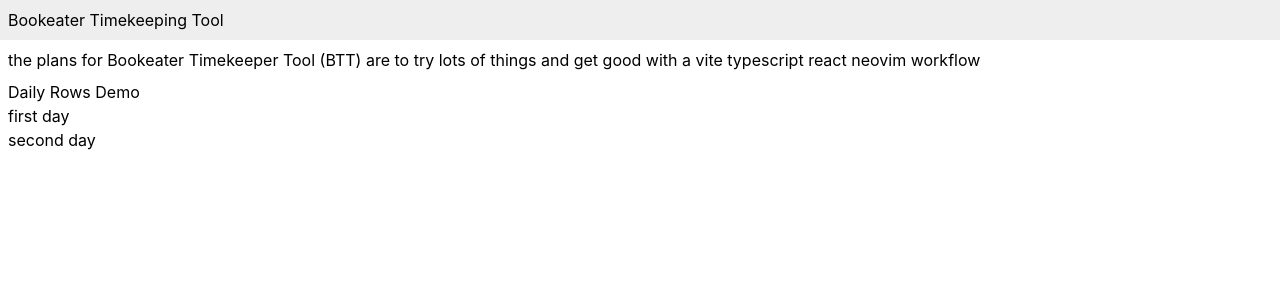
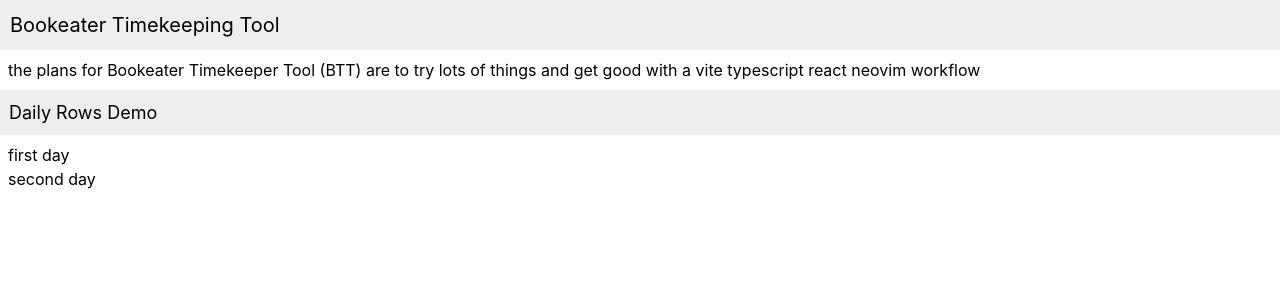
Before and after one commit to cruftbusters/bookeater, a React (Vite) app in the folder webapp/: page / in a window 1280 px wide. Shown: the top 300 px of the page. Built offline with nearby package versions, Linux system fonts and the light colour scheme.

Commit message:
refactor and style headers

```diff
--- a/webapp/src/App.tsx
+++ b/webapp/src/App.tsx
@@ -5,16 +5,14 @@ import styles from './index.module.scss'
 function App() {
   return (
     <>
-      <header className={cn(styles.dull, styles.gap_padding)}>
+      <header className={cn(styles.dull, styles.header0, styles.gap_padding)}>
         Bookeater Timekeeping Tool
       </header>
       <p aria-label="readme" className={styles.gap_margin}>
         the plans for Bookeater Timekeeper Tool (BTT) are to try lots of things
         and get good with a vite typescript react neovim workflow
       </p>
-      <div className={cn(styles.gap_margin)}>
-        <DailyRowsDemo />
-      </div>
+      <DailyRowsDemo />
     </>
   )
 }
--- a/webapp/src/DailyRowsDemo/index.tsx
+++ b/webapp/src/DailyRowsDemo/index.tsx
@@ -1,14 +1,20 @@
 import { useState } from 'react'
+import styles from '../index.module.scss'
+import cn from '../cn'
 
 function DailyRowsDemo() {
   const [state, setState] = useState({ days: ['first day', 'second day'] })
 
   return (
     <>
-      <h1>Daily Rows Demo</h1>
-      {state.days.map((day) => (
-        <div>{day}</div>
-      ))}
+      <h1 className={cn(styles.dull, styles.header1, styles.gap_padding)}>
+        Daily Rows Demo
+      </h1>
+      <div className={styles.gap_margin}>
+        {state.days.map((day) => (
+          <div>{day}</div>
+        ))}
+      </div>
     </>
   )
 }
--- a/webapp/src/index.module.scss
+++ b/webapp/src/index.module.scss
@@ -1,3 +1,11 @@
+.header0 {
+  font-size: 1.25em;
+}
+
+.header1 {
+  font-size: 1.125em;
+}
+
 .dull {
   background-color: #eee;
 }
```
